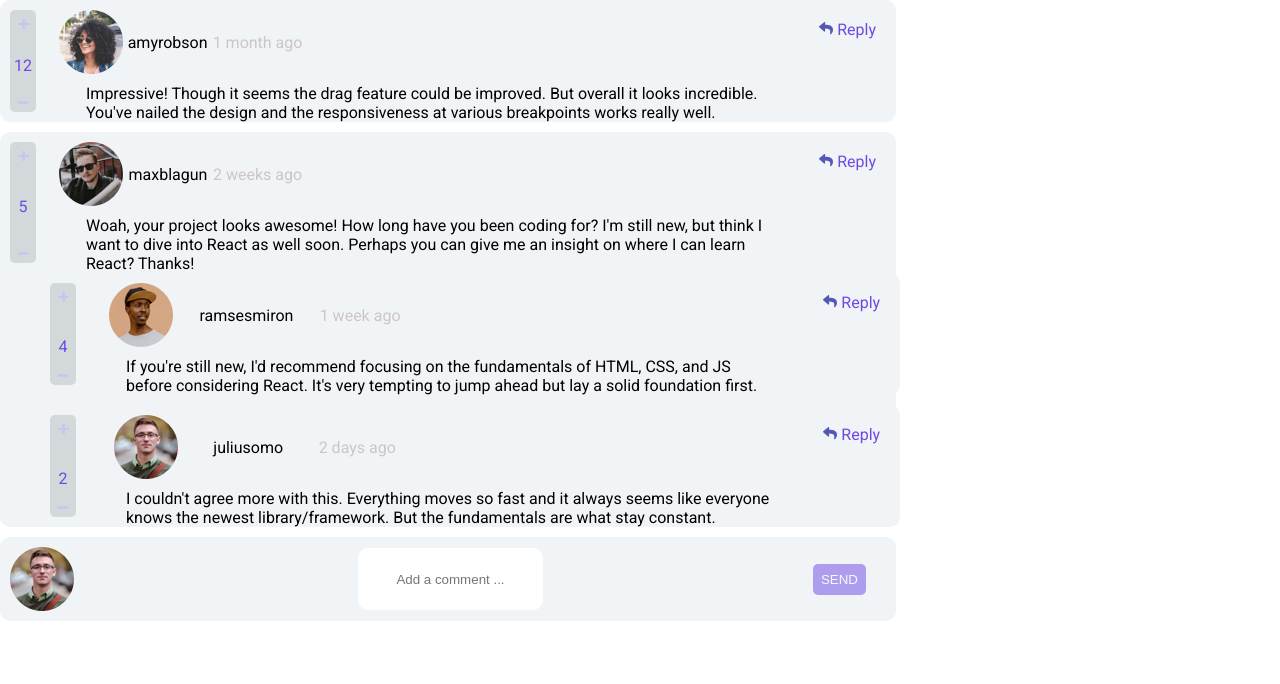
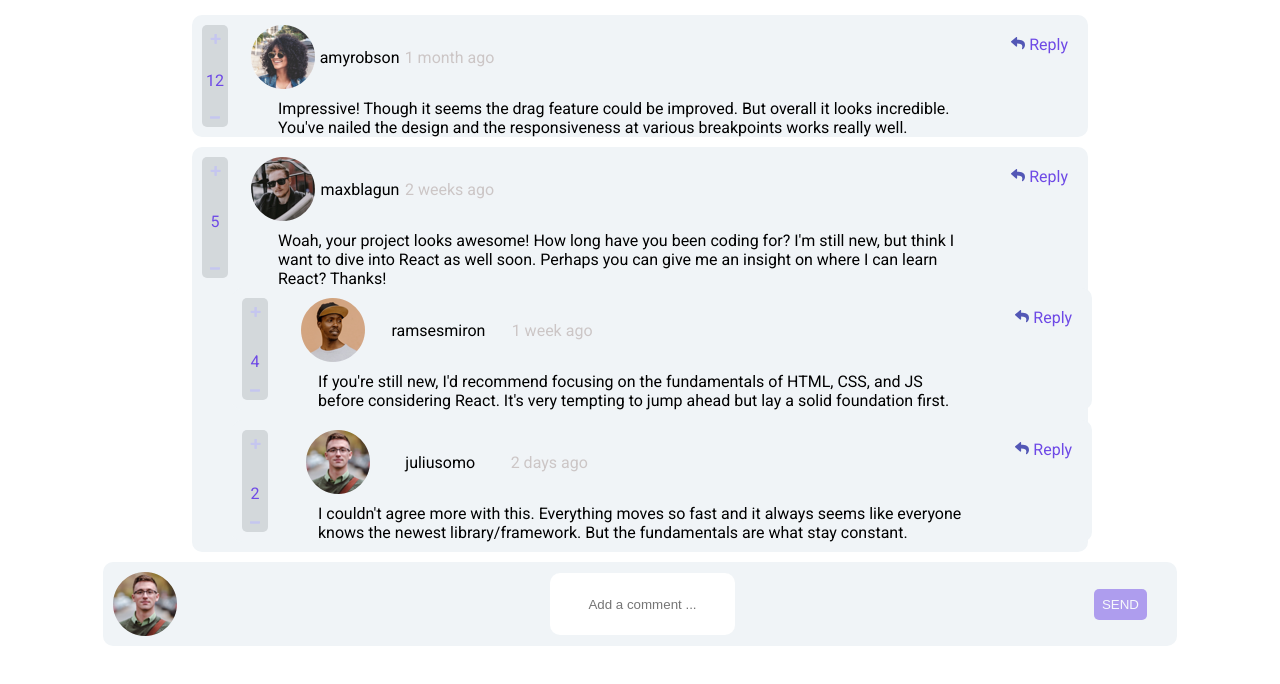
Before and after one commit to shahrzadJavadiKoushesh/AsanPadrakht-Internship, an Angular app in the folder interactiveCommentSection/: page / in a window 1280 px wide. Shown: the top 684 px of the page. Built offline with nearby package versions, Linux system fonts and the light colour scheme.

Commit message:
refacor add and minus functions

```diff
--- a/interactiveCommentSection/src/app/add-comment/add-comment.component.scss
+++ b/interactiveCommentSection/src/app/add-comment/add-comment.component.scss
@@ -1,5 +1,5 @@
 .comment {
-    width: 70%;
+    width: 1074px;
     height: 50%;
     background-color: #f0f4f7;
     margin-bottom: 10px;
--- a/interactiveCommentSection/src/app/app.component.html
+++ b/interactiveCommentSection/src/app/app.component.html
@@ -2,9 +2,9 @@
     <div *ngFor="let comment of data.comments;" class="comment">
         <div class="comment-header">
             <div class="comment-score">
-                <img src="../assets/images/icon-plus.svg" alt="" (click)="addOne(comment)" class="plusOne">
+                <img src="../assets/images/icon-plus.svg" alt="" (click)="changeScroe(comment, true)" class="plusOne">
                 <span class="score">{{comment.score}}</span>
-                <img src="../assets/images/icon-minus.svg" alt="" (click)="minusOne(comment)"  class="minusOne">
+                <img src="../assets/images/icon-minus.svg" alt="" (click)="changeScroe(comment, false)"  class="minusOne">
             </div>
             <div class="comment-right-part">
                 <div class="top">
@@ -27,10 +27,10 @@
             <div *ngFor="let reply of comment.replies" class="reply comment">
                 <div class="reply-header">
                     <div class="comment-score">
-                        <img src="../assets/images/icon-plus.svg" alt="" (click)="addOne(reply)" class="plusOne">
+                        <img src="../assets/images/icon-plus.svg" alt="" (click)="changeScroe(reply, true)" class="plusOne">
                         <i class="fas fa-thumbs-up"></i>
                         <span class="score">{{reply.score}}</span>
-                        <img src="../assets/images/icon-minus.svg" alt="" (click)="minusOne(reply)" class="minusOne">
+                        <img src="../assets/images/icon-minus.svg" alt="" (click)="changeScroe(reply, false)" class="minusOne">
                     </div>
 
                     <div class="comment-right-part">
--- a/interactiveCommentSection/src/app/app.component.scss
+++ b/interactiveCommentSection/src/app/app.component.scss
@@ -1,4 +1,10 @@
 .comments {
+    // background-color: rebeccapurple;
+    display: flex;
+    flex-direction: column;
+    justify-content: center;
+    align-items: center;
+    margin-top: 15px;
     .comment {
         width: 70%;
         height: 50%;
--- a/interactiveCommentSection/src/app/app.component.ts
+++ b/interactiveCommentSection/src/app/app.component.ts
@@ -109,23 +109,13 @@ export class AppComponent {
     this.data.comments.push(value)
   }
 
-  addOne(comment: any) {
-    if (this.data.comments.includes(comment)) {
-      this.data.comments[comment.id - 1].score++;
-    }
-    else {
-      comment.score++;
-    }
-  }
-
-  minusOne(comment: any) {
-    if (this.data.comments.includes(comment)) {
-      if (this.data.comments[comment.id - 1].score > 0)
-        this.data.comments[comment.id - 1].score--;
+  changeScroe(comment: any, isPlus: boolean){
+    if (isPlus){
+      comment.score++
     }
     else{
       if (comment.score > 0)
-        comment.score--;
+        comment.score--
     }
   }
 
--- a/interactiveCommentSection/src/app/reply/reply.component.scss
+++ b/interactiveCommentSection/src/app/reply/reply.component.scss
@@ -1,5 +1,5 @@
 .comment {
-    width: 70%;
+    width: 1074px;
     height: 50%;
     background-color: #f0f4f7;
     margin-bottom: 10px;
@@ -29,6 +29,7 @@
         padding: 8px;
         border-radius: 5px;
         margin-right: 30px;
+        cursor: pointer;
     }
 
     button:disabled{
@@ -37,7 +38,6 @@
     }
 
     button:hover{
-        cursor: pointer;
         opacity: 0.8;
     }
 }
```
